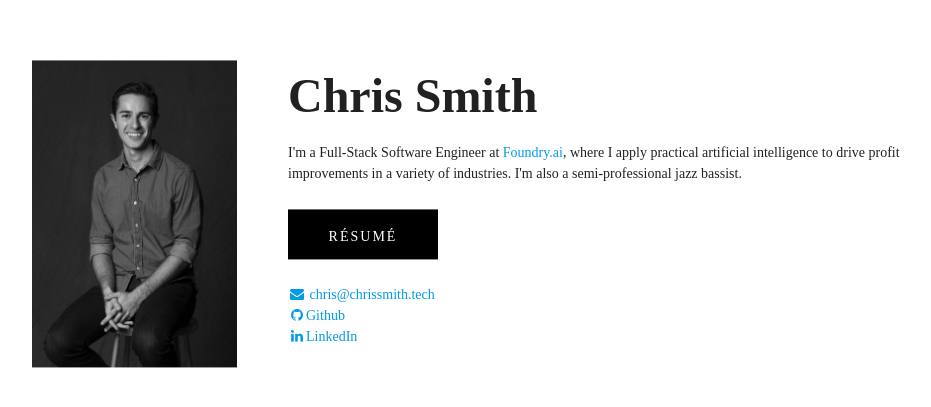
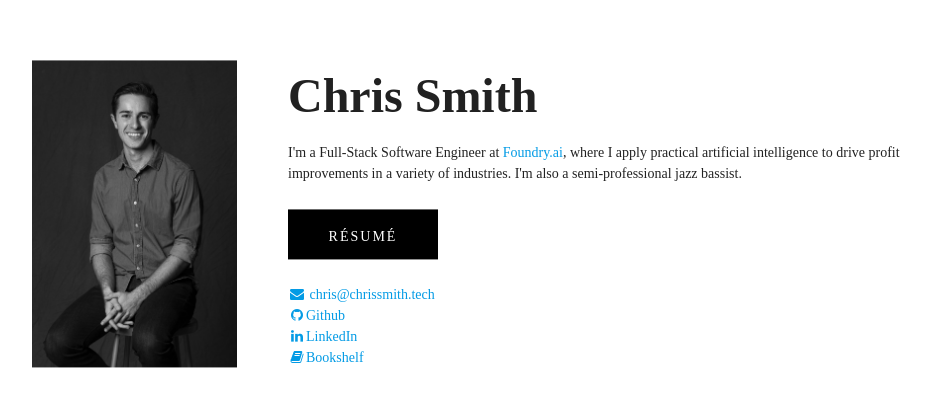
Before and after one commit to cvsmith/cvsmith.github.io, a plain HTML site: page index.html in a window 1280 px wide. Shown: the part 183-590 px from the top of the page, without its empty margins (96-1027 px from the left). Drawn offline with nearby package versions, Linux system fonts and the light colour scheme.

Commit message:
Add bookshelf

```diff
--- a/index.html
+++ b/index.html
@@ -53,6 +53,10 @@
                 <i class="fa fa-linkedin fa-fw"></i>LinkedIn
               </a>
               <br>
+              <a class="contact-link" href="https://bookshelf.website/cvsmith">
+                <i class="fa fa-book fa-fw"></i>Bookshelf
+              </a>
+              <br>
             </div>
           </div>
         </div>
```
